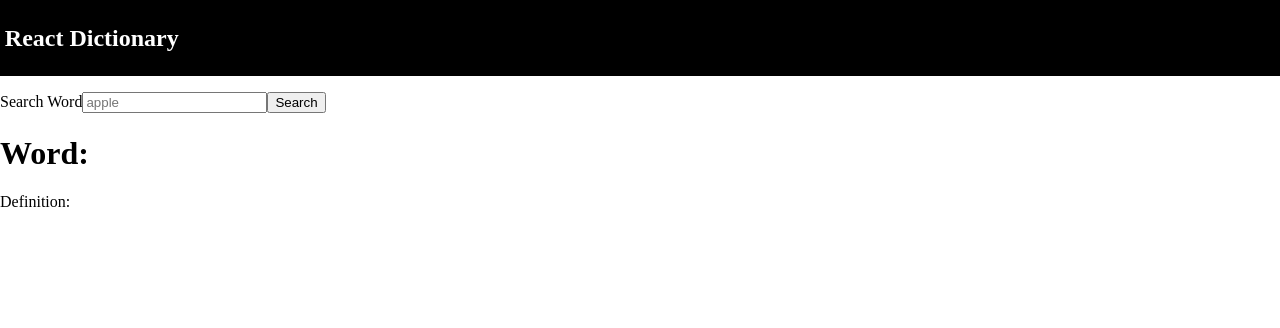
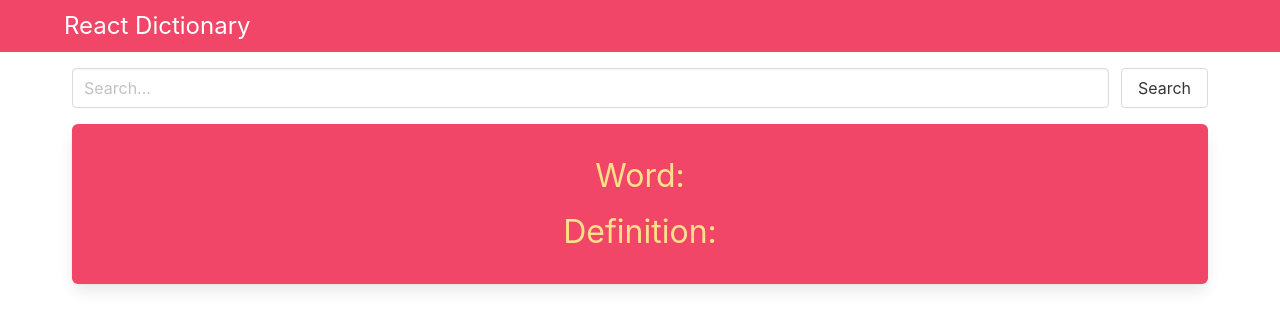
Before and after one commit to segarciat/TLG-JS, a React (Create React App) app in the folder react-dictionary/: page / in a window 1280 px wide. Shown: the top 328 px of the page. Built offline with nearby package versions, Linux system fonts and the light colour scheme; no server answers.

Commit message:
Removed custom styling and added Bulma CSS styling

```diff
--- a/react-dictionary/public/index.html
+++ b/react-dictionary/public/index.html
@@ -10,6 +10,10 @@
       content="Web site created using create-react-app"
     />
     <link rel="apple-touch-icon" href="%PUBLIC_URL%/logo192.png" />
+    <link
+      rel="stylesheet"
+      href="https://cdn.jsdelivr.net/npm/bulma@0.9.4/css/bulma.min.css"
+    />
     <!--
       manifest.json provides metadata used when your web app is installed on a
       user's mobile device or desktop. See https://developers.google.com/web/fundamentals/web-app-manifest/
--- a/react-dictionary/src/App.js
+++ b/react-dictionary/src/App.js
@@ -8,15 +8,15 @@ const API_KEY = process.env.REACT_APP_API_KEY;
 function App() {
   const [word, setWord] = useState(null);
 
-  function handleSearchSubmit(e) {
+  async function handleSearchSubmit(e) {
     e.preventDefault();
     // Get the word the user searched for.
     const searchInputValue = e.target.elements.searchWordInput.value;
 
     // Make API request with the word.
-    fetch(`${API_URL}/${searchInputValue}?key=${API_KEY}`)
-      .then((res) => res.json())
-      .then((data) => {
+    try {
+      const res = await fetch(`${API_URL}/${searchInputValue}?key=${API_KEY}`);
+      const data = await res.json();
       const result =
         data.find((w) => w.meta.id === searchInputValue) || data[0];
       const wordInfo = {
@@ -28,17 +28,33 @@ function App() {
         wordInfo.definition = result.shortdef || result.shortdef[0];
       }
       setWord(wordInfo);
-      });
+    } catch (e) {
+      throw new Error(e);
+    }
+
     // Display word in UI for now.
     e.target.reset(); // reset the form.
   }
   return (
     <div className="App">
       <Navbar title="React Dictionary" />
-      <div className="container">
+      <div className="container p-2">
         <SearchForm handleSubmit={handleSearchSubmit} />
-        <h1>Word: {word && word?.searchTerm}</h1>
-        <p>Definition: {word && word.definition}</p>
+        <div className="has-background-danger has-text-centered box my-2">
+          <div className="my-2">
+            <p className="is-size-3 has-text-warning">Word: </p>
+            <p className="has-text-white is-size-5">
+              {word && word?.searchTerm}
+            </p>
+          </div>
+
+          <div className="my-2">
+            <p className="is-size-3 has-text-warning">Definition: </p>
+            <p className="has-text-white is-size-5">
+              {word && word.definition}
+            </p>
+          </div>
+        </div>
       </div>
     </div>
   );
--- a/react-dictionary/src/Navbar.js
+++ b/react-dictionary/src/Navbar.js
@@ -1,9 +1,19 @@
-import "./index.css";
 const Navbar = ({ title }) => {
   return (
-    <nav>
+    <nav
+      className="navbar is-danger"
+      role="navigation"
+      aria-label="main navigation"
+    >
       <div className="container">
-        <h2>{title}</h2>
+        <div className="navbar-brand">
+          <a
+            className="navbar-item is-white has-text-white-bold is-size-4"
+            href="https://github.com/segarciat/VR21/tree/main/react-dictionary"
+          >
+            {title}
+          </a>
+        </div>
       </div>
     </nav>
   );
--- a/react-dictionary/src/SearchForm.js
+++ b/react-dictionary/src/SearchForm.js
@@ -1,15 +1,21 @@
 const SearchForm = ({ handleSubmit }) => {
   return (
-    <form onSubmit={handleSubmit}>
-      <label htmlFor="searchWordInput">Search Word</label>
+    <form className="py-2" onSubmit={handleSubmit}>
+      <div className="field is-grouped">
+        <div className="control is-expanded">
           <input
+            className="input"
             type="text"
             name="searchWordInput"
             id="searchWordInput"
-        placeholder="apple"
+            placeholder="Search..."
             required
           />
-      <input type="submit" value="Search" />
+        </div>
+        <div className="control">
+          <input className="button" type="submit" value="Search" />
+        </div>
+      </div>
     </form>
   );
 };
--- a/react-dictionary/src/index.css
+++ /dev/null
@@ -1,19 +0,0 @@
-body {
-    padding: 0;
-    margin: 0;
-    box-sizing: border-box;
-}
-
-.container {
-    max-width: 1400px;
-    margin: 0 auto;
-}
-
-nav {
-    background: #000;
-    color: #fff;
-    padding: 0.3rem;
-}
-.container form {
-    margin: 1rem 0;
-}
--- a/react-dictionary/src/index.js
+++ b/react-dictionary/src/index.js
@@ -1,7 +1,6 @@
 import React from "react";
 import ReactDOM from "react-dom/client";
 import App from "./App";
-import "./index.css";
 
 const root = ReactDOM.createRoot(document.getElementById("root"));
 root.render(
```
Lines whose indentation alone changed are shown as unchanged.
